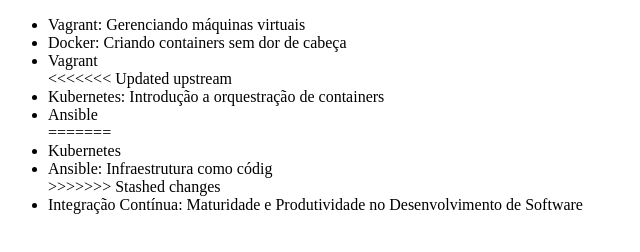
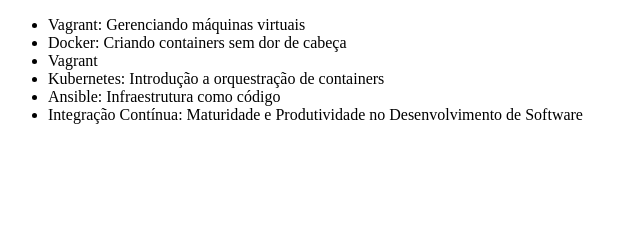
Before and after one commit to Caxambu-Dev/Curso_Git, a plain HTML site: page index.html in a window 1280 px wide. Shown: the whole page, without its empty margins (0-640 px from the left). Drawn offline with Linux system fonts and the light colour scheme.

Commit message:
Corrigindo alterações

```diff
--- a/index.html
+++ b/index.html
@@ -9,13 +9,8 @@
         <li>Vagrant: Gerenciando máquinas virtuais</li>
         <li>Docker: Criando containers sem dor de cabeça</li>
         <li>Vagrant</li>
-<<<<<<< Updated upstream
         <li>Kubernetes: Introdução a orquestração de containers</li>
-        <li>Ansible</li>
-=======
-        <li>Kubernetes</li>
-        <li>Ansible: Infraestrutura como códig</li>
->>>>>>> Stashed changes
+        <li>Ansible: Infraestrutura como código</li>
         <li>Integração Contínua: Maturidade e Produtividade no Desenvolvimento de Software</li>
     </ul>
 </body>
```
